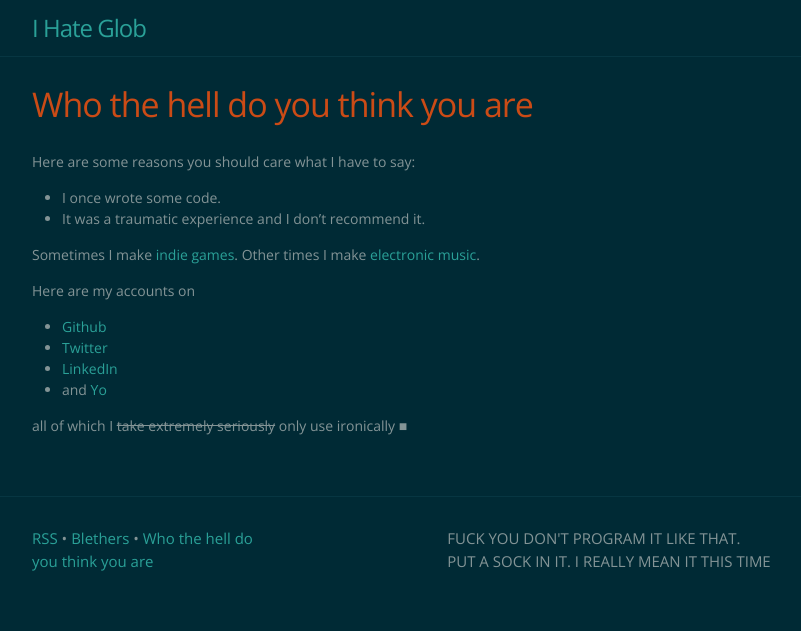
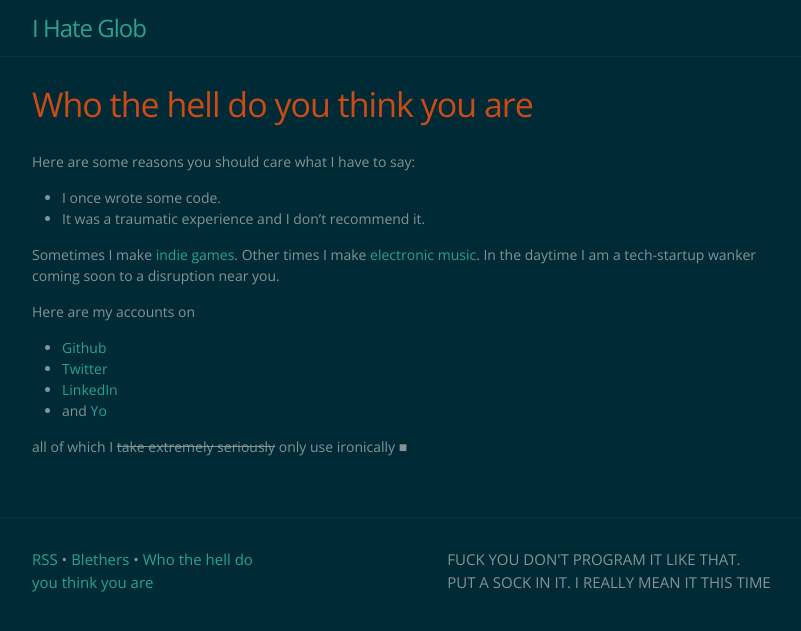
Before and after one commit to grandseiken/glob, a Jekyll site: the page built from who.md, in a window 1280 px wide. Shown: the top 631 px of the page, without its empty margins (238-1039 px from the left). Built offline with Jekyll 4.4.1, drawn with Linux system fonts in a browser that asks for light colours.

Commit message:
Update who.md.

```diff
--- a/who.md
+++ b/who.md
@@ -9,7 +9,8 @@ Here are some reasons you should care what I have to say:
 * It was a traumatic experience and I don't recommend it.
 
 Sometimes I make [indie games](http://stu.scot/wiispace). Other times I make
-[electronic music](http://grandfunkdynasty.com).
+[electronic music](http://grandfunkdynasty.com). In the daytime I am a
+tech-startup wanker coming soon to a disruption near you.
 
 Here are my accounts on
 
```
